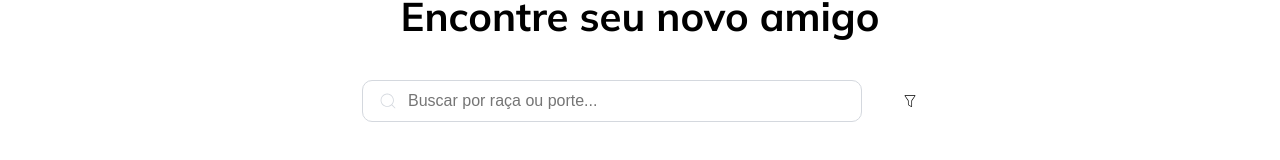
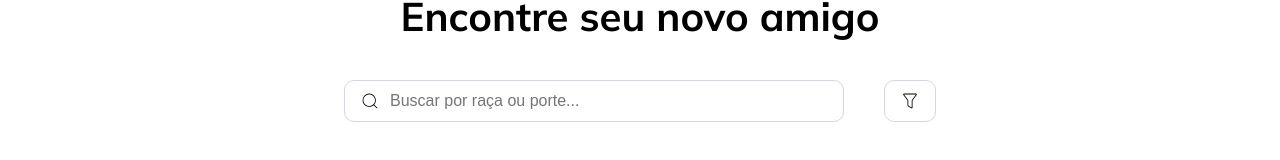
Before and after one commit to GGhiaroni/petmatch, a React (Vite) app: page /encontrar in a window 1280 px wide. Shown: the part 160-320 px from the top of the page. Built offline with nearby package versions, Linux system fonts and the light colour scheme.

Commit message:
finalizando estilo dos inputs e filtros

```diff
--- a/pages/PaginaEncontrar.jsx
+++ b/pages/PaginaEncontrar.jsx
@@ -44,20 +44,30 @@ const InputEstilizado = styled.input`
   }
 `;
 
+const ButtonIcone = styled.button`
+  display: flex;
+  align-items: center;
+  border-radius: 10px;
+  padding: 10px 15px;
+  border: 1px solid #d4d8de;
+`;
+
 const PaginaEncontrar = () => {
   return (
     <ContainerPrincipal>
       <TextoPrincipal>Encontre seu novo amigo</TextoPrincipal>
       <ContainerTopo>
         <ContainerInput>
-          <CiSearch size={20} color="#d4d8dE" />
+          <CiSearch size={20} />
           <InputEstilizado
             type="text"
             placeholder="Buscar por raça ou porte..."
             color=""
           />
         </ContainerInput>
-        <CiFilter />
+        <ButtonIcone>
+          <CiFilter size={20} />
+        </ButtonIcone>
       </ContainerTopo>
     </ContainerPrincipal>
   );
```
